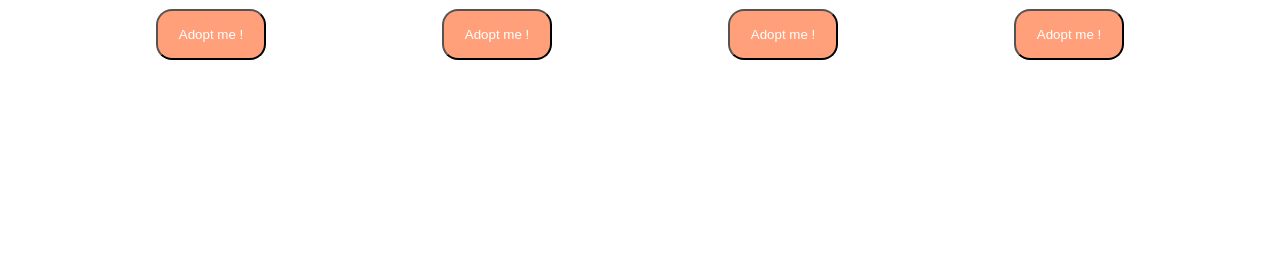
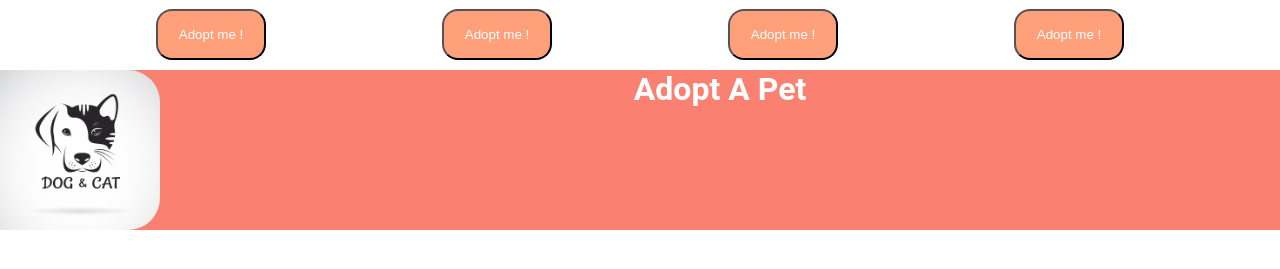
Before and after one commit to TheTibo/Adopt-a-Pet, a React (Vite) app: page / in a window 1280 px wide. Shown: the part 369-638 px from the top of the page. Built offline with nearby package versions, Linux system fonts and the light colour scheme.

Commit message:
add header

```diff
--- a/src/App.jsx
+++ b/src/App.jsx
@@ -1,3 +1,4 @@
+
 import Filter from "./components/Filter";
 import Card from "./components/Card";
 
@@ -6,12 +7,15 @@ import petToAdopt from "./data/petToAdopt.js";
 import style from "./styles/App.module.css";
 import { useState } from "react";
 
+import Header from "./components/Header";
+
 function App() {
 
   const [option, setOption] = useState('All')
 
   return (
     <>
+
       <Filter
         option={option}
         setOption={setOption}
@@ -33,6 +37,9 @@ function App() {
         />
         ))}
       </div>
+
+      <Header/>
+
     </>
   );
 }
--- a/src/components/Header.jsx
+++ b/src/components/Header.jsx
@@ -0,0 +1,11 @@
+import style from "../styles/Header.module.css";
+import img from "../assets/slika.jpg";
+
+export default function Header() {
+  return (
+    <header className={style.header}>
+      <img className={style.logo} src={img} alt="" />
+      <h1>Adopt A Pet</h1>
+    </header>
+  );
+}
--- a/src/index.css
+++ b/src/index.css
@@ -1,3 +1,4 @@
+
 * {
   box-sizing: border-box;
 }
--- /dev/null
+++ b/src/styles/Header.module.css
@@ -0,0 +1,19 @@
+.header {
+    background-color: salmon;
+    width: 100%;
+    margin: 0;
+    display: flex;
+    flex-direction: row;
+}
+.logo {
+    width: 10em;
+    display: flex;
+    border-radius: 0 2em 2em 0;
+}
+
+h1 {
+  width: 100%;
+ text-align: center;
+ margin: auto;
+ color: white;
+}
--- a/src/styles/LikeButton.module.css
+++ b/src/styles/LikeButton.module.css
@@ -1,3 +1,4 @@
+
 .likeButton {
     padding: 0;
     border: 0px solid white;
```
Also changed, not shown: src/assets/slika.jpg (added).
